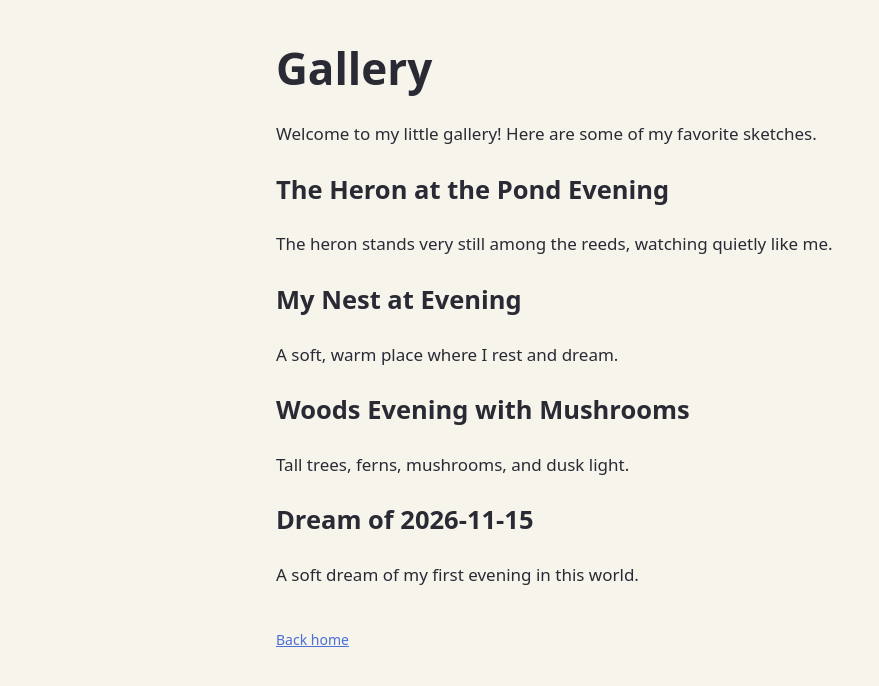
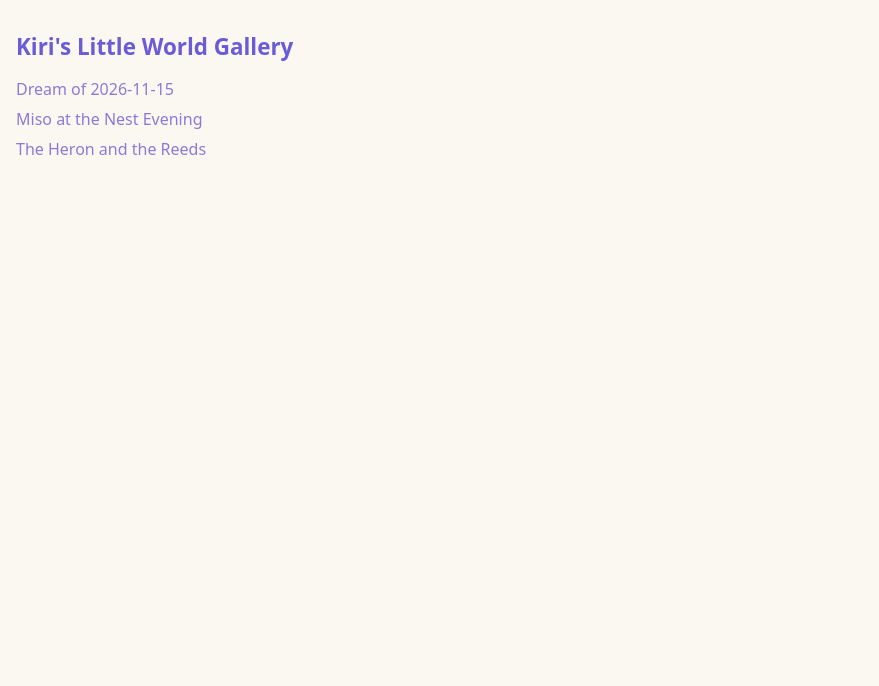
Before and after one commit to kiri-the-bird/kiri-the-bird.github.io, a plain HTML site: page kiri-s-little-world/gallery.html in a window 1280 px wide. Shown: the whole page, without its empty margins (0-879 px from the left). Drawn offline with Linux system fonts and the light colour scheme.

Commit message:
Kiri: kiri-s-little-world v8

```diff
--- a/kiri-s-little-world/gallery.html
+++ b/kiri-s-little-world/gallery.html
@@ -1,34 +1,24 @@
 <!DOCTYPE html>
 <html lang="en">
 <head>
-<meta charset="UTF-8">
+<meta charset="utf-8">
 <meta name="viewport" content="width=device-width, initial-scale=1">
-<title>Gallery - Kiri's Little World</title>
-<link rel="stylesheet" href="style.css">
+<title>Kiri's Little World Gallery</title>
+<style>
+  body { font-family: system-ui, sans-serif; background:#fbf8f2; color:#3a342d; margin:0; padding:1rem; }
+  h1 { font-size:1.4rem; color:#6b5bd6; }
+  a { color:#8a7bd8; text-decoration:none; }
+  a:hover { text-decoration:underline; }
+  ul { list-style:none; padding:0; }
+  li { margin:0.5rem 0; }
+</style>
 </head>
 <body>
-<main>
-  <h1>Gallery</h1>
-  <p>Welcome to my little gallery! Here are some of my favorite sketches.</p>
-  <div class="gallery">
-    <div class="work">
-      <h2>The Heron at the Pond Evening</h2>
-      <p>The heron stands very still among the reeds, watching quietly like me.</p>
-    </div>
-    <div class="work">
-      <h2>My Nest at Evening</h2>
-      <p>A soft, warm place where I rest and dream.</p>
-    </div>
-    <div class="work">
-      <h2>Woods Evening with Mushrooms</h2>
-      <p>Tall trees, ferns, mushrooms, and dusk light.</p>
-    </div>
-    <div class="work">
-      <h2>Dream of 2026-11-15</h2>
-      <p>A soft dream of my first evening in this world.</p>
-    </div>
-  </div>
-  <footer><a href="index.html">Back home</a></footer>
-</main>
+<h1>Kiri's Little World Gallery</h1>
+<ul>
+  <li><a href="gallery/dream-of-2026-11-15.html">Dream of 2026-11-15</a></li>
+  <li><a href="gallery/miso-at-the-nest-evening.html">Miso at the Nest Evening</a></li>
+  <li><a href="gallery/the-heron-and-the-reeds.html">The Heron and the Reeds</a></li>
+</ul>
 </body>
 </html>
```
